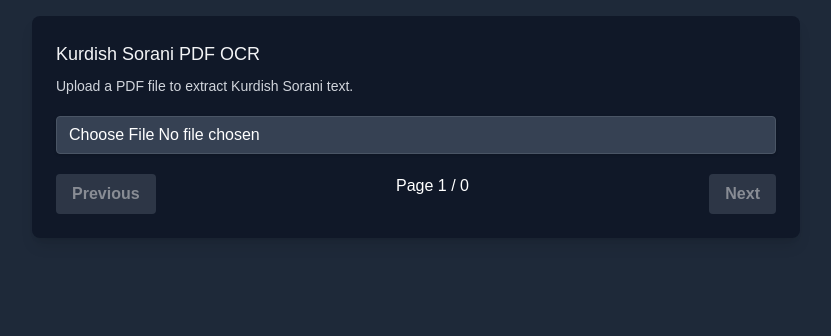
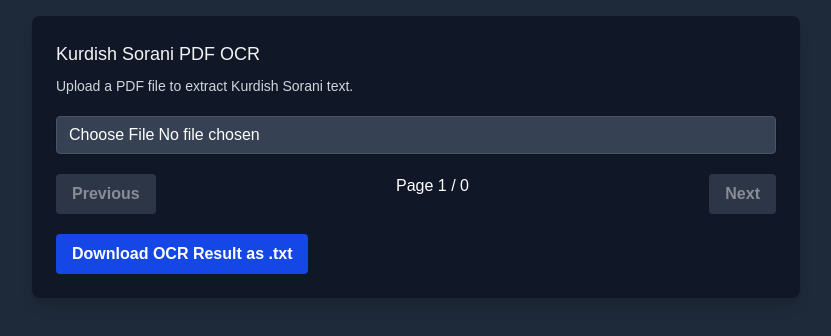
Before and after one commit to Ali-Umed/kurdish-ocr, a Next.js app: page / in a window 1280 px wide. Shown: the top 336 px of the page, without its empty margins (224-1055 px from the left). Built offline with nearby package versions, Linux system fonts and the light colour scheme.

Commit message:
feature: download ocr as a text

```diff
--- a/app/page.js
+++ b/app/page.js
@@ -47,7 +47,7 @@ export default function PdfOcr() {
 
   useEffect(() => {
     const extractTextFromPage = async () => {
-      if (!pdfDocument || pageTexts[currentPage]) return;
+      if (!pdfDocument) return;
 
       setLoading(true);
       const canvas = canvasRef.current;
@@ -97,6 +97,23 @@ export default function PdfOcr() {
 
   const toggleCollapse = (page) => {
     setCollapsedPages((prev) => ({ ...prev, [page]: !prev[page] }));
+  };
+
+  const downloadOcrResult = () => {
+    let allText = "";
+    for (const page in pageTexts) {
+      allText += `Page ${page}:\n${pageTexts[page]}\n\n`;
+    }
+
+    const blob = new Blob([allText], { type: "text/plain;charset=utf-8" });
+    const url = URL.createObjectURL(blob);
+    const link = document.createElement("a");
+    link.href = url;
+    link.download = "ocr_result.txt";
+    document.body.appendChild(link);
+    link.click();
+    document.body.removeChild(link);
+    URL.revokeObjectURL(url);
   };
 
   return (
@@ -167,6 +184,12 @@ export default function PdfOcr() {
               Next
             </button>
           </div>
+          <button
+            onClick={downloadOcrResult}
+            className="mt-5 bg-blue-700 hover:bg-blue-500 text-white font-bold py-2 px-4 rounded focus:outline-none focus:shadow-outline"
+          >
+            Download OCR Result as .txt
+          </button>
         </div>
       </div>
     </div>
```
